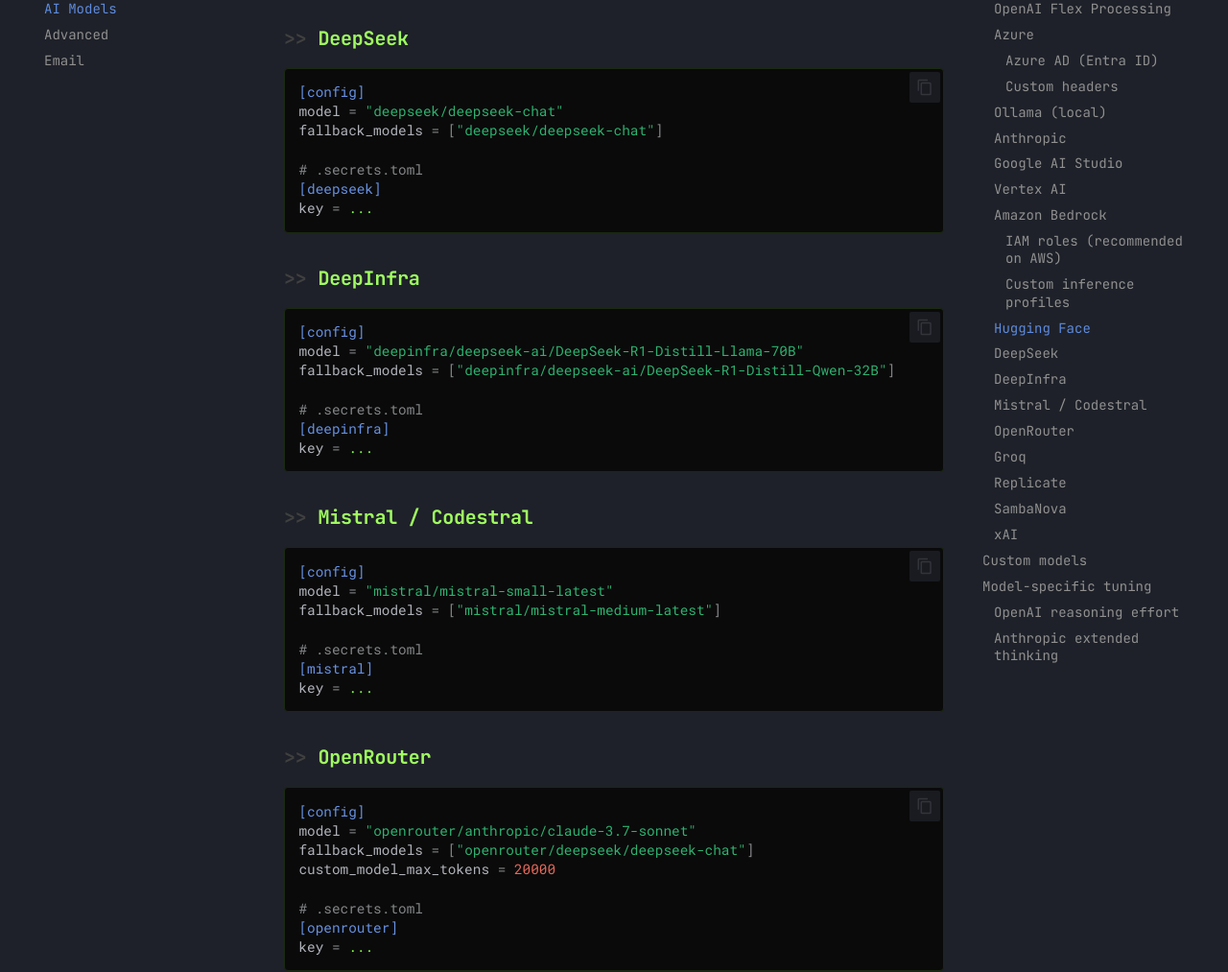
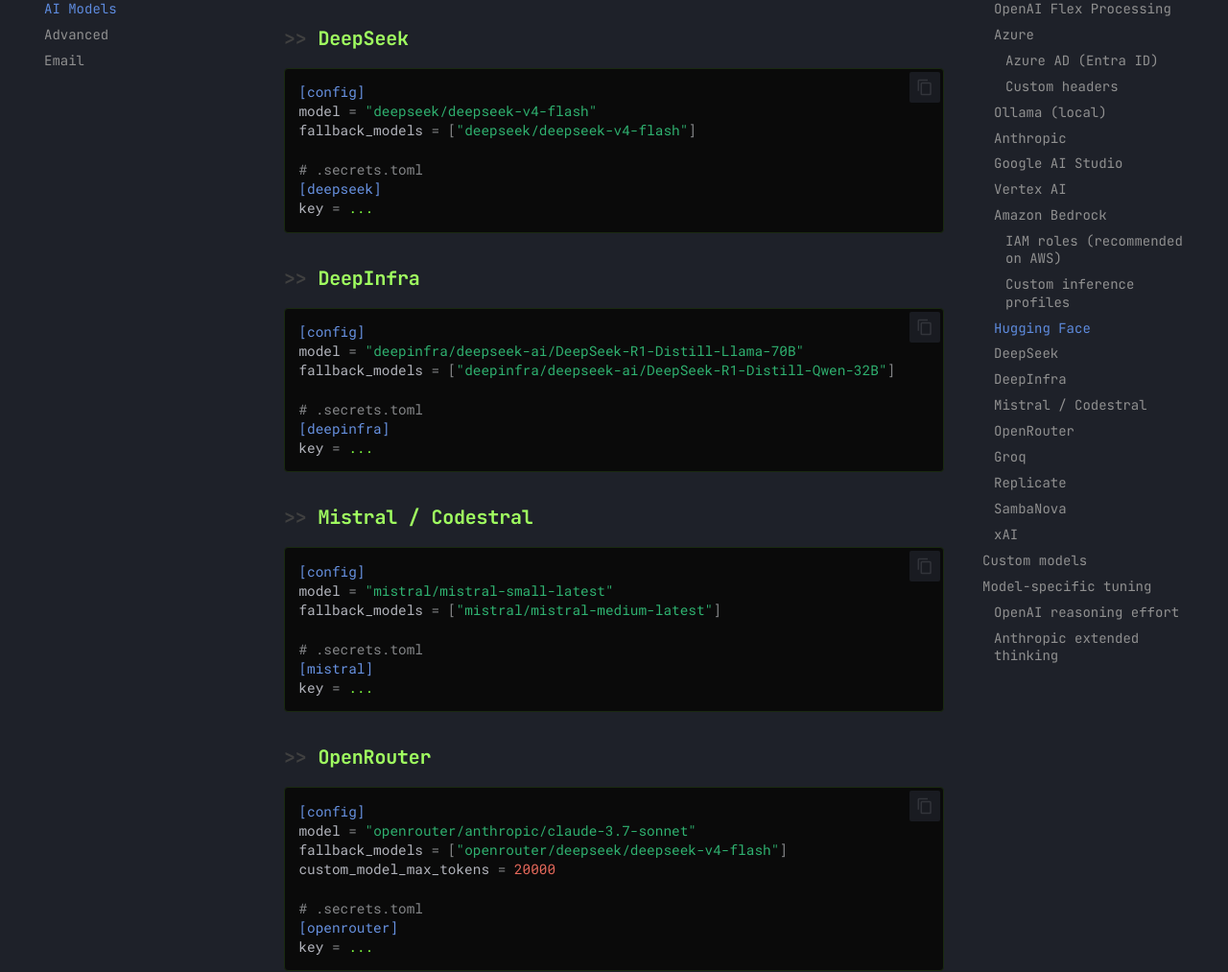
Before and after one commit to imtiyaazsalie/mergemate, an MkDocs documentation site: the page built from docs/docs/usage-guide/changing_a_model.md, in a window 1280 px wide and 1400 px high, scrolled down 4544 px. Shown: the part 154-1167 px from the top of the window at 96% size. Built offline with MkDocs 1.6.1 and Material for MkDocs 9.7.7, drawn with Linux system fonts in a browser that asks for light colours; comment, search, counter and statistics services are not loaded.

Commit message:
release: v1.0.8 — update to DeepSeek v4 models (flash/pro)

````diff
--- a/docs/docs/usage-guide/changing_a_model.md
+++ b/docs/docs/usage-guide/changing_a_model.md
@@ -215,8 +215,8 @@
 
 ```toml
 [config]
-model = "deepseek/deepseek-chat"
-fallback_models = ["deepseek/deepseek-chat"]
+model = "deepseek/deepseek-v4-flash"
+fallback_models = ["deepseek/deepseek-v4-flash"]
 
 # .secrets.toml
 [deepseek]
@@ -252,7 +252,7 @@
 ```toml
 [config]
 model = "openrouter/anthropic/claude-3.7-sonnet"
-fallback_models = ["openrouter/deepseek/deepseek-chat"]
+fallback_models = ["openrouter/deepseek/deepseek-v4-flash"]
 custom_model_max_tokens = 20000
 
 # .secrets.toml
--- a/pyproject.toml
+++ b/pyproject.toml
@@ -4,7 +4,7 @@
 
 [project]
 name = "mergemate-review"
-version = "1.0.7"
+version = "1.0.8"
 
 authors = [
   { name = "MergeMate", email = "hello@mergemate.dev" },
````
Also changed, not shown: docs/docs/installation/github.md (+2 -2 lines), docs/docs/installation/locally.md (+1 -1 lines), .mergemate.toml, README.md, 2 other files.
